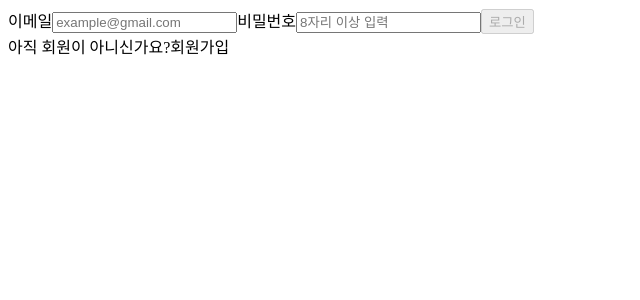
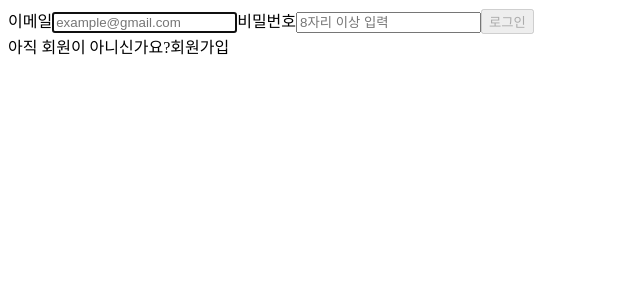
Before and after one commit to Everylisy/wanted-pre-onboarding-frontend, a React (Create React App) app: page / in a window 1280 px wide. Shown: the top 300 px of the page, without its empty margins (0-640 px from the left). Built offline with nearby package versions, Linux system fonts and the light colour scheme; the HTML template or start-up script is replaced by a standard one.

Commit message:
refactor: 이메일 입력 input에 autofocus 속성 추가

```diff
--- a/src/pages/SignIn.jsx
+++ b/src/pages/SignIn.jsx
@@ -52,6 +52,7 @@ function SignIn() {
             type: 'email',
             placeholder: 'example@gmail.com',
             required: true,
+            autoFocus: true,
             onChange: (e) => setEmail(e.target.value),
             value: email,
           }}
--- a/src/pages/SignUp.jsx
+++ b/src/pages/SignUp.jsx
@@ -39,6 +39,7 @@ function SignUp() {
             type: 'email',
             placeholder: 'example@gmail.com',
             required: true,
+            autoFocus: true,
             onChange: (e) => setEmail(e.target.value),
             value: email,
           }}
```
